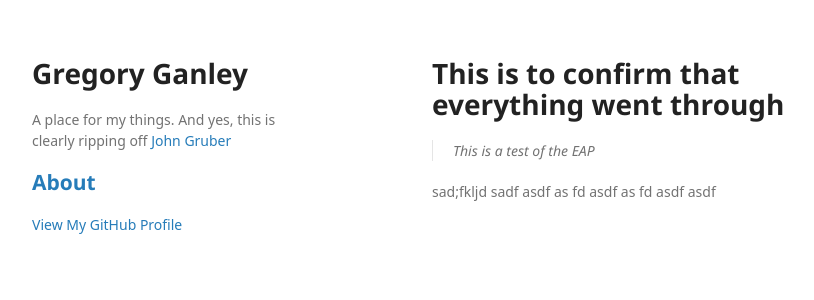
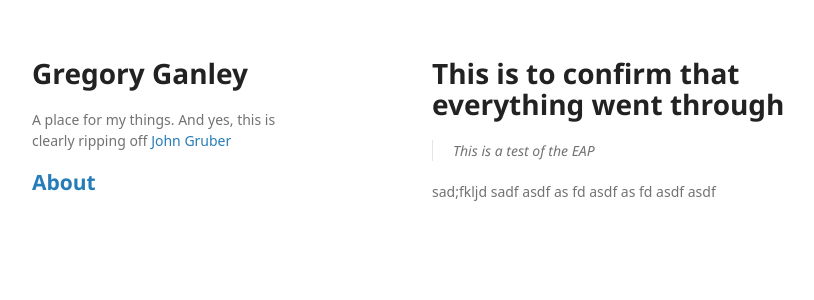
Before and after one commit to gganley/gganley.github.io, a Jekyll site: the page built from index.md, in a window 1280 px wide. Shown: the top 300 px of the page, without its empty margins (178-992 px from the left). Built offline with Jekyll 4.4.1, drawn with Linux system fonts in a browser that asks for light colours; some web fonts are replaced; our own code applies the rules of GitHub Pages for plain Markdown files.

Commit message:
Remove mentions of my github page

```diff
--- a/_layouts/default.html
+++ b/_layouts/default.html
@@ -19,22 +19,6 @@
         <p>{{ site.description | default: site.github.project_tagline }}</p>
 
         <h2><a href="https://gganley.github.io/about">About</a></h2>
-
-        {% if site.github.is_project_page %}
-          <p class="view"><a href="{{ site.github.repository_url }}">View the Project on GitHub <small>{{ github_name }}</small></a></p>
-        {% endif %}
-
-        {% if site.github.is_user_page %}
-          <p class="view"><a href="{{ site.github.owner_url }}">View My GitHub Profile</a></p>
-        {% endif %}
-
-        {% if site.show_downloads %}
-          <ul>
-            <li><a href="{{ site.github.zip_url }}">Download <strong>ZIP File</strong></a></li>
-            <li><a href="{{ site.github.tar_url }}">Download <strong>TAR Ball</strong></a></li>
-            <li><a href="{{ site.github.repository_url }}">View On <strong>GitHub</strong></a></li>
-          </ul>
-        {% endif %}
       </header>
       <section>
 
```
